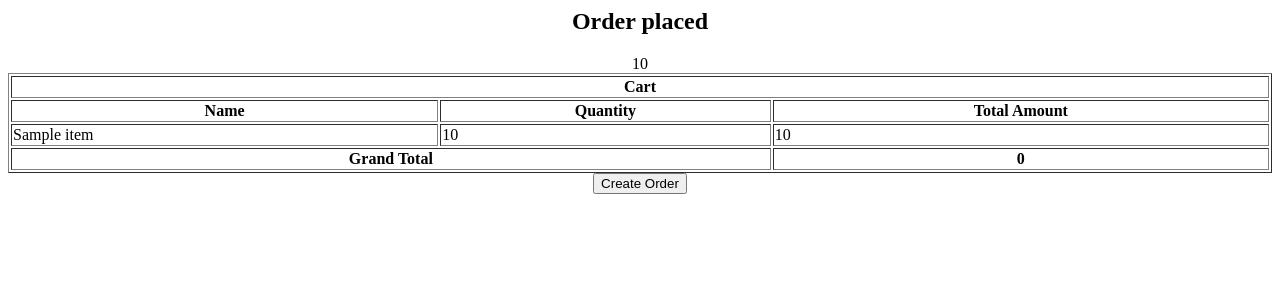
After one commit to GilPolo/FinalProject, a Flask app: template shopping/web/templates/saveorder.html in a window 1280 px wide. The commit adds this page. Shown: the top 300 px of the page. Run offline with Flask 2, Linux system fonts and the light colour scheme; the template is opened without the code that fills it: most values are stand-ins (such as "Sample title", 1, 10 or a date in 2020).

Commit message:
saveorder

```diff
--- a/shopping/web/main.py
+++ b/shopping/web/main.py
@@ -16,7 +16,6 @@ def index():
 def addCart():
     cart = None
     if request.method == 'POST':
-        print(request.form)
         productID = request.form['addtocart']
         if 'cart' in session:
             orderID = session['cart']
@@ -36,5 +35,15 @@ def addCart():
     products = business.getProducts()
     return render_template('products.html', products=products, cart=cart)
 
+@app.route("/savecart/",methods=['POST'])
+def saveCart():
+    cart = None
+    if request.method == 'POST' and 'cart' in session:
+        orderID = session['cart']
+        cart = business.readCart(orderID)
+        cart.status=2
+        cart.saveCart()
+    return render_template('saveorder.html', cart=cart)
+
 if __name__ == "__main__":
     app.run(host='0.0.0.0', port=8080, debug=True)
--- a/shopping/web/templates/products.html
+++ b/shopping/web/templates/products.html
@@ -58,6 +58,11 @@
     </tbody>
     {% endfor %}
 </table>
+<div style="text-align:center;">
+    <form action="/savecart/" method="post">
+            <button type="submit">Create Order</button>
+    </form>
+</div>
 </div>
 {% endif %}
 {% endblock %}
--- /dev/null
+++ b/shopping/web/templates/saveorder.html
@@ -0,0 +1,44 @@
+{% extends "layout.html" %}
+{% block body %}
+
+{% if cart != None: %}
+<div class="block2">
+<h2>Order placed</h2>
+{% set grandTotal = 0 %}
+<table id="cart" border=1>
+    <thead>
+        <tr>
+            <th colspan=3>Cart</th>
+        </tr>
+        <tr>
+            <th>Name</th>
+            <th>Quantity</th>
+            <th>Total Amount</th>
+        </tr>
+    </thead>
+    <tbody>
+    {% for item in cart %}
+        {% set grandTotal = grandTotal + item.getTotal() %}
+        {{ granTotal }}
+        <tr id={{item.propertyID}}>
+            <td> {{ item.name }} </td>
+            <td> {{ item.quantity }} </td>
+            <td> {{ item.getTotal() }} </td>
+        </tr>
+    {% endfor %}
+    </tbody>
+    <tfoot>
+        <tr>
+            <th colspan=2>Grand Total</th>
+            <th> {{ grandTotal }} </th>
+        </tr>
+    </tfoot>
+</table>
+<div style="text-align:center;">
+    <form action="/savecart/" method="post">
+            <button type="submit">Create Order</button>
+    </form>
+</div>
+</div>
+{% endif %}
+{% endblock %}
```
Also changed, not shown: shopping/db/_products.db.
